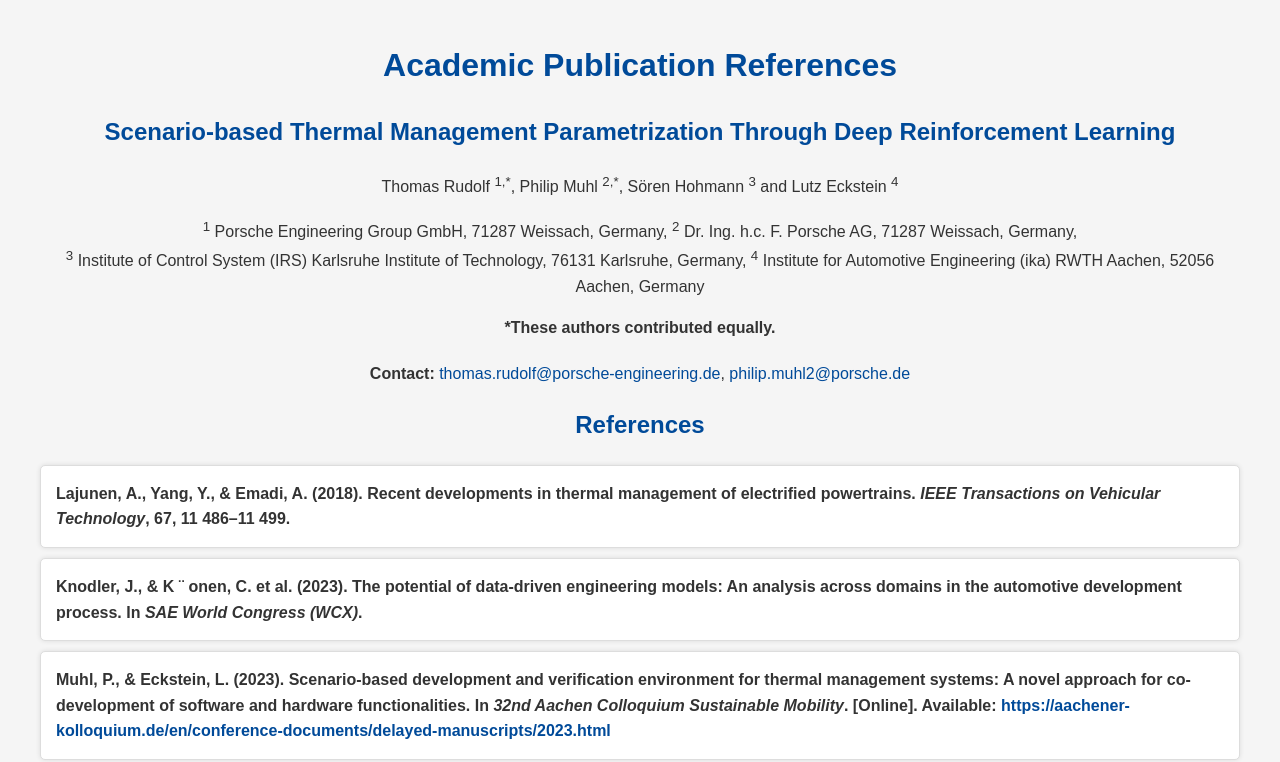
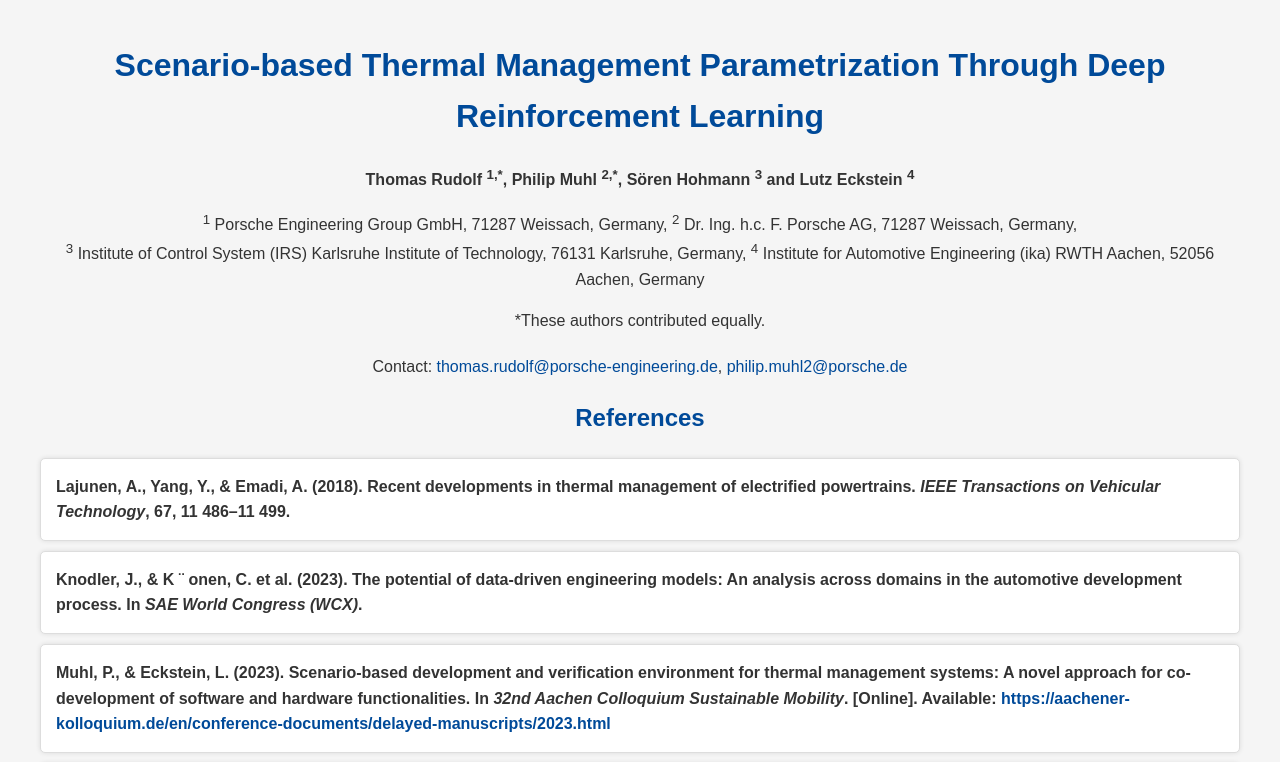
Before and after one commit to tr-peg/2024-IEEE-ITSC-ThAT15.7-970-Rudolf-Muhl-Hohmann-Eckstein, a plain HTML site: page index.html in a window 1280 px wide. Shown: the top 762 px of the page. Drawn offline with Linux system fonts and the light colour scheme.

Commit message:
Update index.html

```diff
--- a/index.html
+++ b/index.html
@@ -3,7 +3,7 @@
 <head>
     <meta charset="UTF-8">
     <meta name="viewport" content="width=device-width, initial-scale=1.0">
-    <title>Academic Publication References</title>
+    <title>Scenario-based Thermal Management Parametrization Through Deep Reinforcement Learning</title>
     <style>
         body {
             font-family: Arial, sans-serif;
@@ -45,22 +45,20 @@
     </style>
 </head>
 <body>
-    <h1>Academic Publication References</h1>
+    <h1>Scenario-based Thermal Management Parametrization Through Deep Reinforcement Learning</h1>
 
     <div class="centered">
-        <h2>Scenario-based Thermal Management Parametrization Through Deep Reinforcement Learning</h2>
-
-        <p>Thomas Rudolf <sup>1,*</sup>, Philip Muhl <sup>2,*</sup>, Sören Hohmann <sup>3</sup> and Lutz Eckstein <sup>4</sup></p>
+        <p><strong>Thomas Rudolf <sup>1,*</sup>, Philip Muhl <sup>2,*</sup>, Sören Hohmann <sup>3</sup> and Lutz Eckstein <sup>4</sup></strong></p>
 
         <sup>1</sup> Porsche Engineering Group GmbH, 71287 Weissach, Germany, <sup>2</sup> Dr. Ing. h.c. F. Porsche AG, 71287 Weissach, Germany,
         <br/>
         <sup>3</sup> Institute of Control System (IRS) Karlsruhe Institute of Technology, 76131 Karlsruhe, Germany, <sup>4</sup> Institute for Automotive Engineering (ika) RWTH Aachen, 52056 Aachen, Germany
 
-        <p><strong>*These authors contributed equally.</strong></p>
+        <p>*These authors contributed equally.</p>
 
         <div class="contact-info">
             <p>
-                <strong>Contact:</strong> <a href="mailto:thomas.rudolf@porsche-engineering.de">thomas.rudolf@porsche-engineering.de</a>, <a href="mailto:philip.muhl2@porsche.de">philip.muhl2@porsche.de</a>
+                Contact: <a href="mailto:thomas.rudolf@porsche-engineering.de">thomas.rudolf@porsche-engineering.de</a>, <a href="mailto:philip.muhl2@porsche.de">philip.muhl2@porsche.de</a>
             </p>
         </div>
     </div>
```
